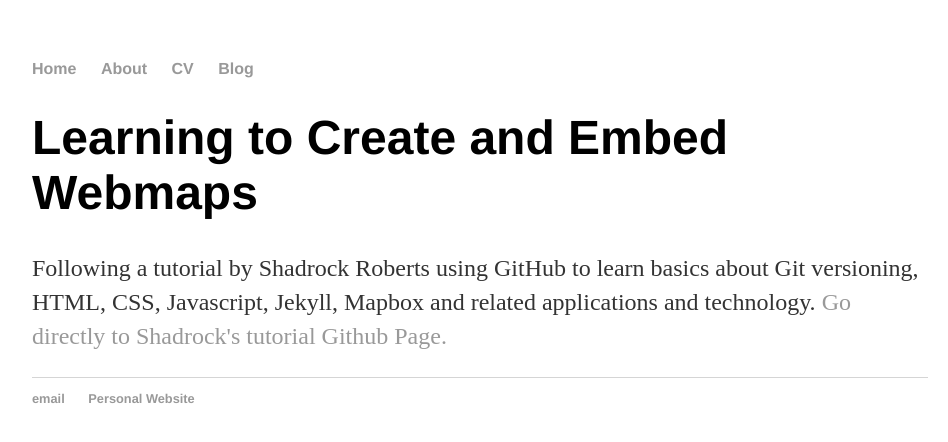
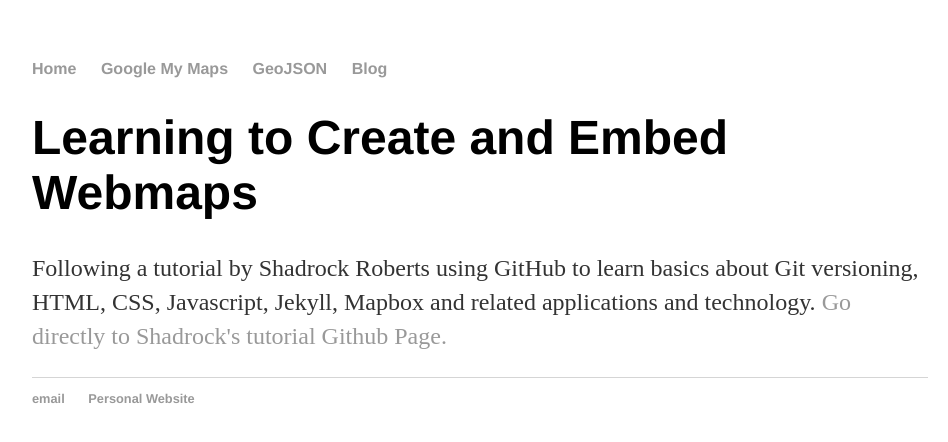
Before and after one commit to CorvusSpatial/CorvusSpatial.github.io, a Jekyll site: the page built from index.html, in a window 1280 px wide. Shown: the top 442 px of the page, without its empty margins (160-1108 px from the left). Built offline with Jekyll 4.4.1, drawn with Linux system fonts in a browser that asks for light colours.

Commit message:
Change main menu

```diff
--- a/_layouts/default.html
+++ b/_layouts/default.html
@@ -9,8 +9,8 @@
 			<nav>
 	    		<ul>
 	        		<li><a href="/">Home</a></li>
-		        	<li><a href="/about">About</a></li>
-	        		<li><a href="/cv">CV</a></li>
+		        	<li><a href="/google">Google My Maps</a></li>
+	        		<li><a href="/geojson">GeoJSON</a></li>
 	        		<li><a href="/blog">Blog</a></li>
 	    		</ul>
 			</nav>
```
